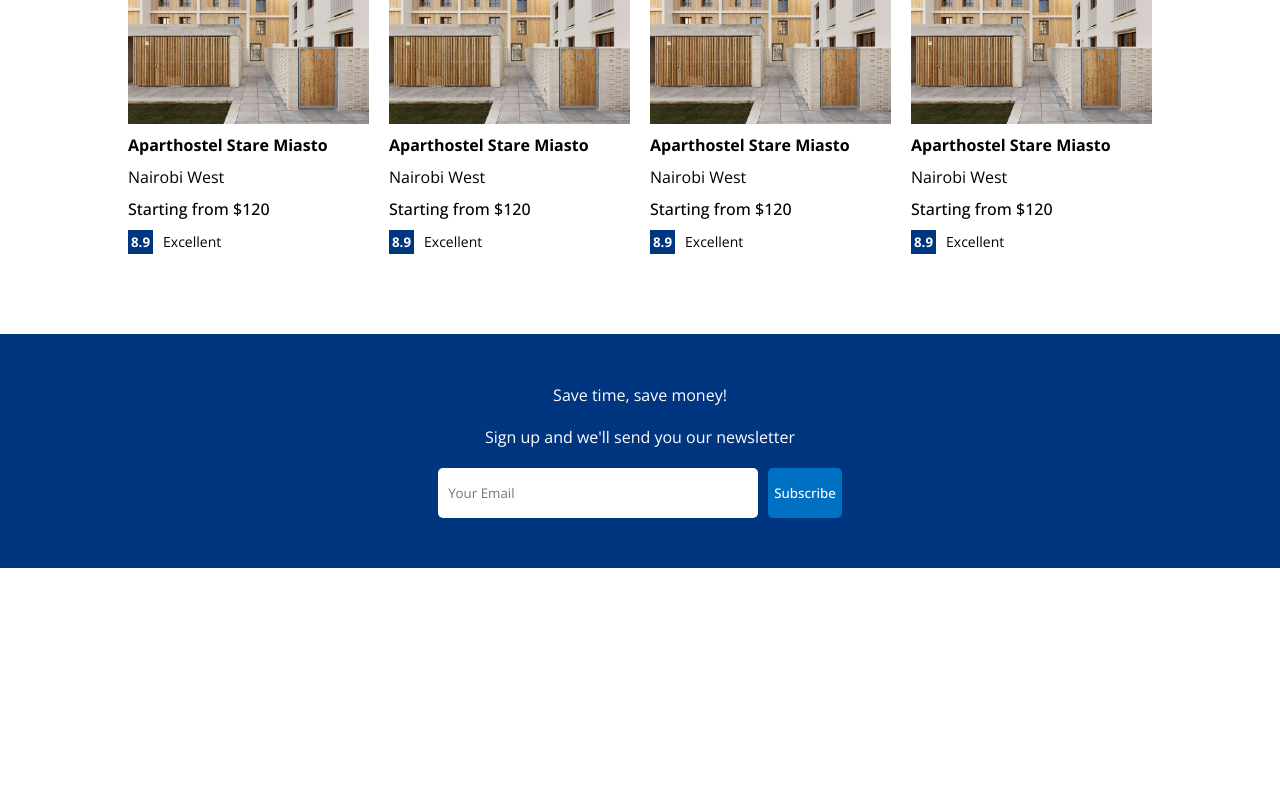
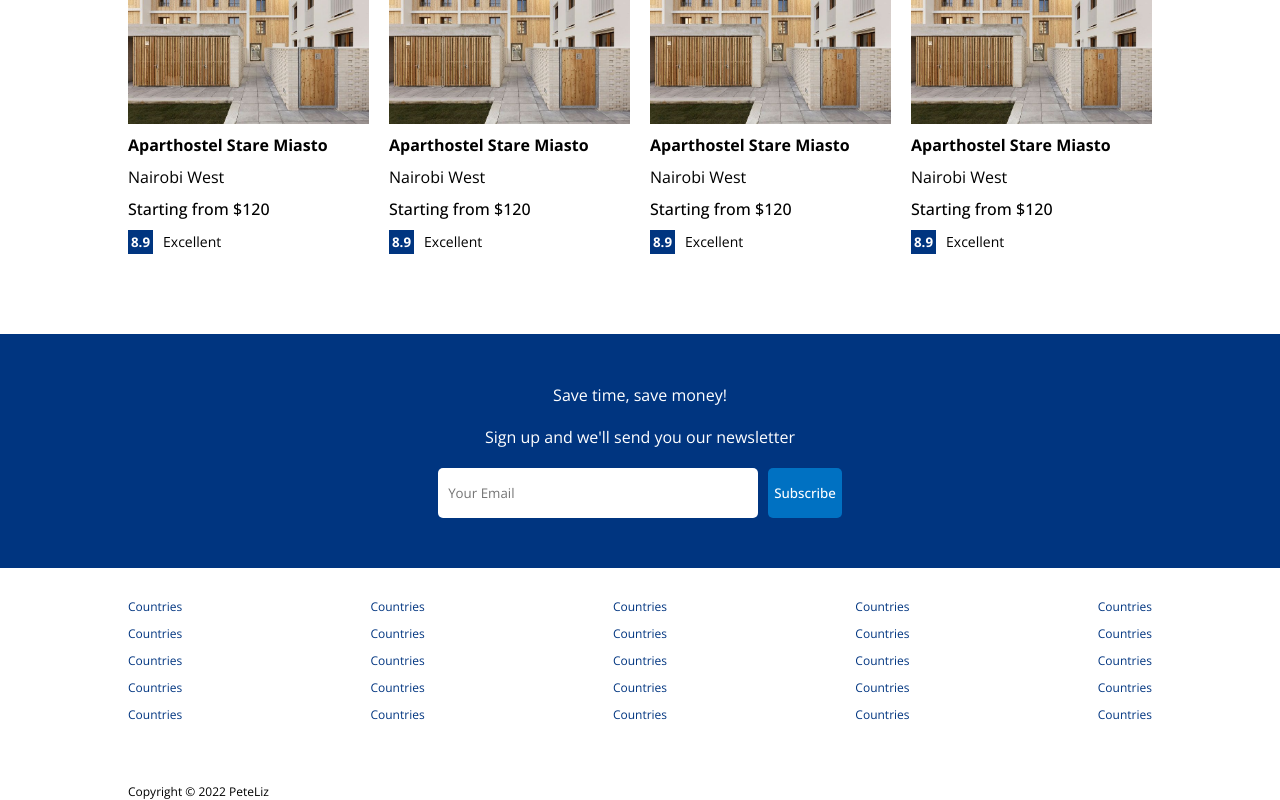
Before and after one commit to jomeista/Undergrad_project, a React (Create React App) app in the folder client/: page / in a window 1280 px wide. Shown: the part 1161-1961 px from the top of the page. Before the commit the page ends 1729 px from the top, so only its background shows below. Built offline with nearby package versions, Linux system fonts and the light colour scheme.

Commit message:
This commit will add a footer component

```diff
--- /dev/null
+++ b/client/src/components/footer/Footer.jsx
@@ -0,0 +1,48 @@
+import './footer.css';
+
+const Footer = () =>{
+  return (
+    <div className='footer'>
+    <div className='fLists'>
+      <ul className='fList'>
+        <li className='fListItem'>Countries</li>
+        <li className='fListItem'>Countries</li>
+        <li className='fListItem'>Countries</li>
+        <li className='fListItem'>Countries</li>
+        <li className='fListItem'>Countries</li>
+      </ul>
+      <ul className='fList'>
+        <li className='fListItem'>Countries</li>
+        <li className='fListItem'>Countries</li>
+        <li className='fListItem'>Countries</li>
+        <li className='fListItem'>Countries</li>
+        <li className='fListItem'>Countries</li>
+      </ul>
+      <ul className='fList'>
+        <li className='fListItem'>Countries</li>
+        <li className='fListItem'>Countries</li>
+        <li className='fListItem'>Countries</li>
+        <li className='fListItem'>Countries</li>
+        <li className='fListItem'>Countries</li>
+      </ul>
+      <ul className='fList'>
+        <li className='fListItem'>Countries</li>
+        <li className='fListItem'>Countries</li>
+        <li className='fListItem'>Countries</li>
+        <li className='fListItem'>Countries</li>
+        <li className='fListItem'>Countries</li>
+      </ul>
+      <ul className='fList'>
+        <li className='fListItem'>Countries</li>
+        <li className='fListItem'>Countries</li>
+        <li className='fListItem'>Countries</li>
+        <li className='fListItem'>Countries</li>
+        <li className='fListItem'>Countries</li>
+      </ul>
+    </div>
+<div className='fText'>Copyright © 2022 PeteLiz</div>
+    </div>
+  )
+}
+
+export default Footer
--- /dev/null
+++ b/client/src/components/footer/footer.css
@@ -0,0 +1,23 @@
+.footer {
+  width: 100%;
+  width: 1024px;
+  font-size: 12px;
+}
+
+.fLists {
+  width: 100%;
+  display: flex;
+  justify-content: space-between;
+  margin-bottom: 50px;
+}
+
+.fList {
+  list-style: none;
+  padding: 0;
+}
+
+.fListItem {
+  margin-bottom: 10px;
+  cursor: pointer;
+  color: #003580;
+}
--- a/client/src/pages/home/Home.jsx
+++ b/client/src/pages/home/Home.jsx
@@ -6,6 +6,7 @@
 import PropertyList from "../../components/propertyList/PropertyList";
 import FeaturedProperties from "../../components/featuredProperty/FeaturedProperties";
 import MailList from "../../components/mailList/MailList";
+import Footer from "../../components/footer/Footer";
 
 
 const Home = () =>{
@@ -20,6 +21,7 @@
       <h1 className="homeTitle">Hostels guests love</h1>
       <FeaturedProperties />
       <MailList />
+      <Footer />
     </div>
 
     </div>
```
